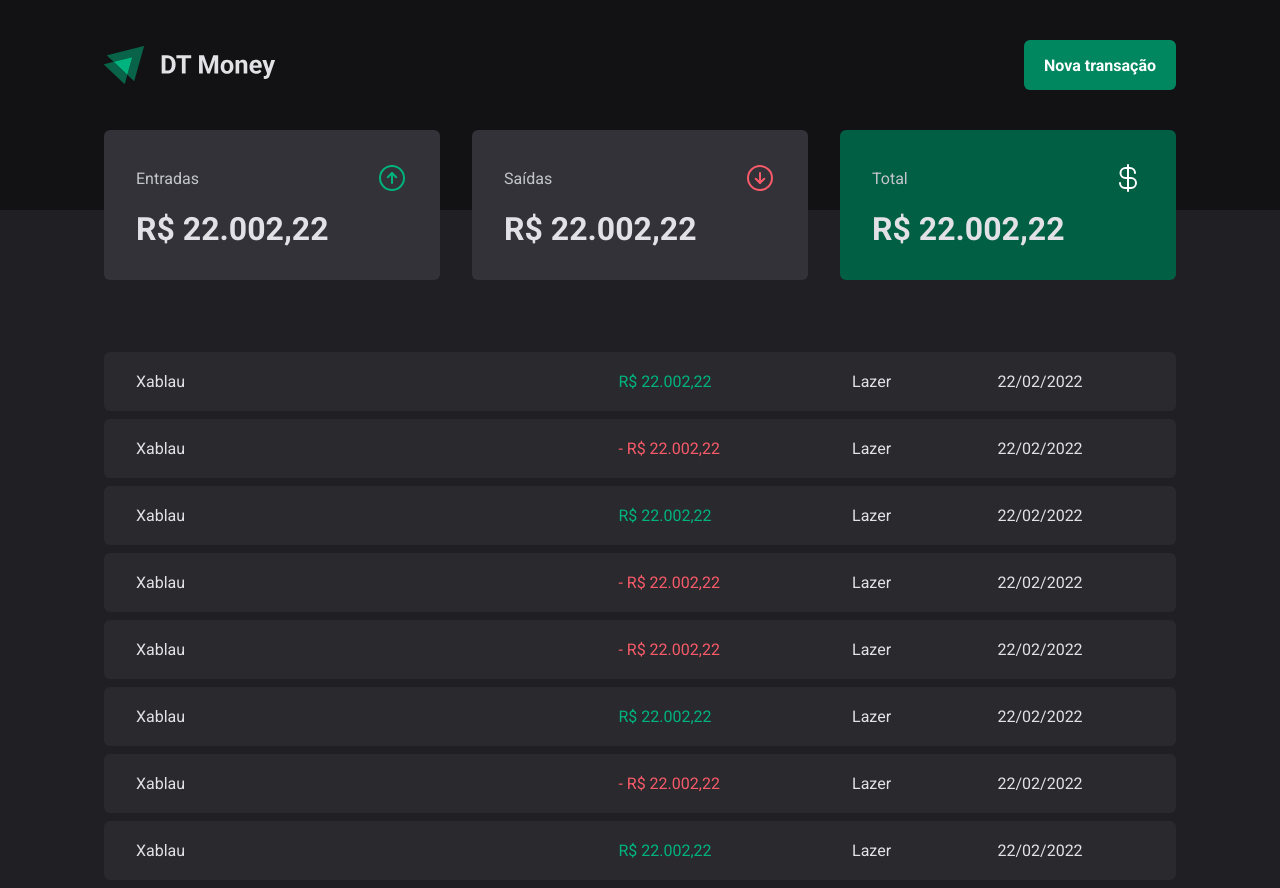
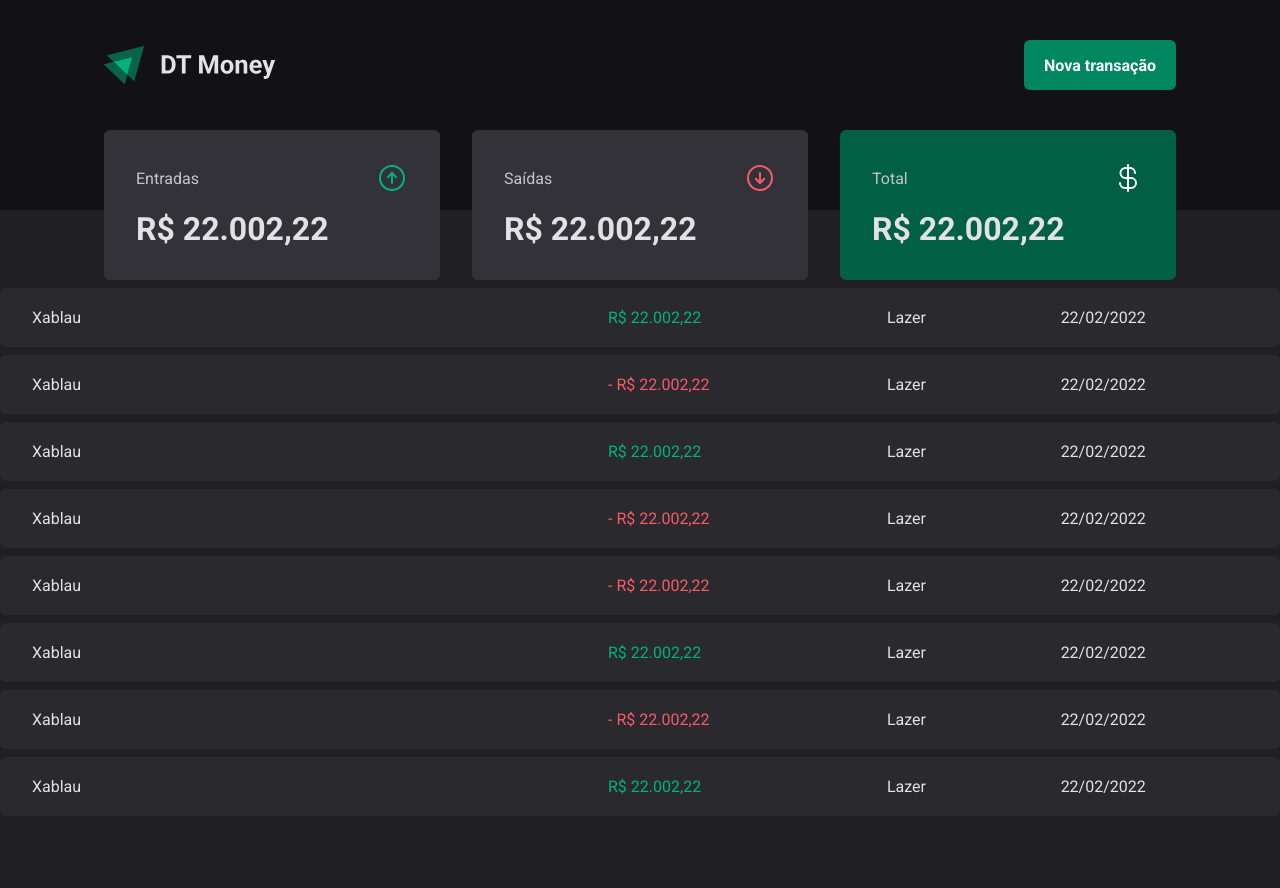
Before and after one commit to MoisesSantana/dt-money, a React (Vite) app: page / in a window 1280 px wide. After the commit the page ends 824 px from the top, so only its background shows below. Built offline with nearby package versions, Linux system fonts and the light colour scheme.

Commit message:
refactor(table): transferring responsibility from the main tag to the parent component
The stylized component referring to the main tag was passed to the Transactions component, so its
name was changed to TransactionsContainer

```diff
--- a/src/components/transactions-table/index.tsx
+++ b/src/components/transactions-table/index.tsx
@@ -1,8 +1,8 @@
-import { PriceHighlight, Table, TransactionsTableContainer } from './styles';
+
+import { PriceHighlight, Table } from './styles';
 
 export function TransactionsTable() {
   return (
-    <TransactionsTableContainer>
     <Table>
       <tbody>
         <tr>
@@ -57,6 +57,5 @@ export function TransactionsTable() {
         </tr>
       </tbody>
     </Table>
-    </TransactionsTableContainer>
   );
 }
--- a/src/components/transactions-table/styles.ts
+++ b/src/components/transactions-table/styles.ts
@@ -1,11 +1,4 @@
 import { styled } from 'styled-components';
-
-export const TransactionsTableContainer = styled.main`
-  width: 100%;
-  max-width: 1120px;
-  margin: 4rem auto 0;
-  padding: 0 1.5rem;
-`;
 
 export const Table = styled.table`
   width: 100%;
```
Also changed, not shown: src/pages/transactions/styles.ts (+8 -0 lines). Lines whose indentation alone changed are shown as unchanged.
